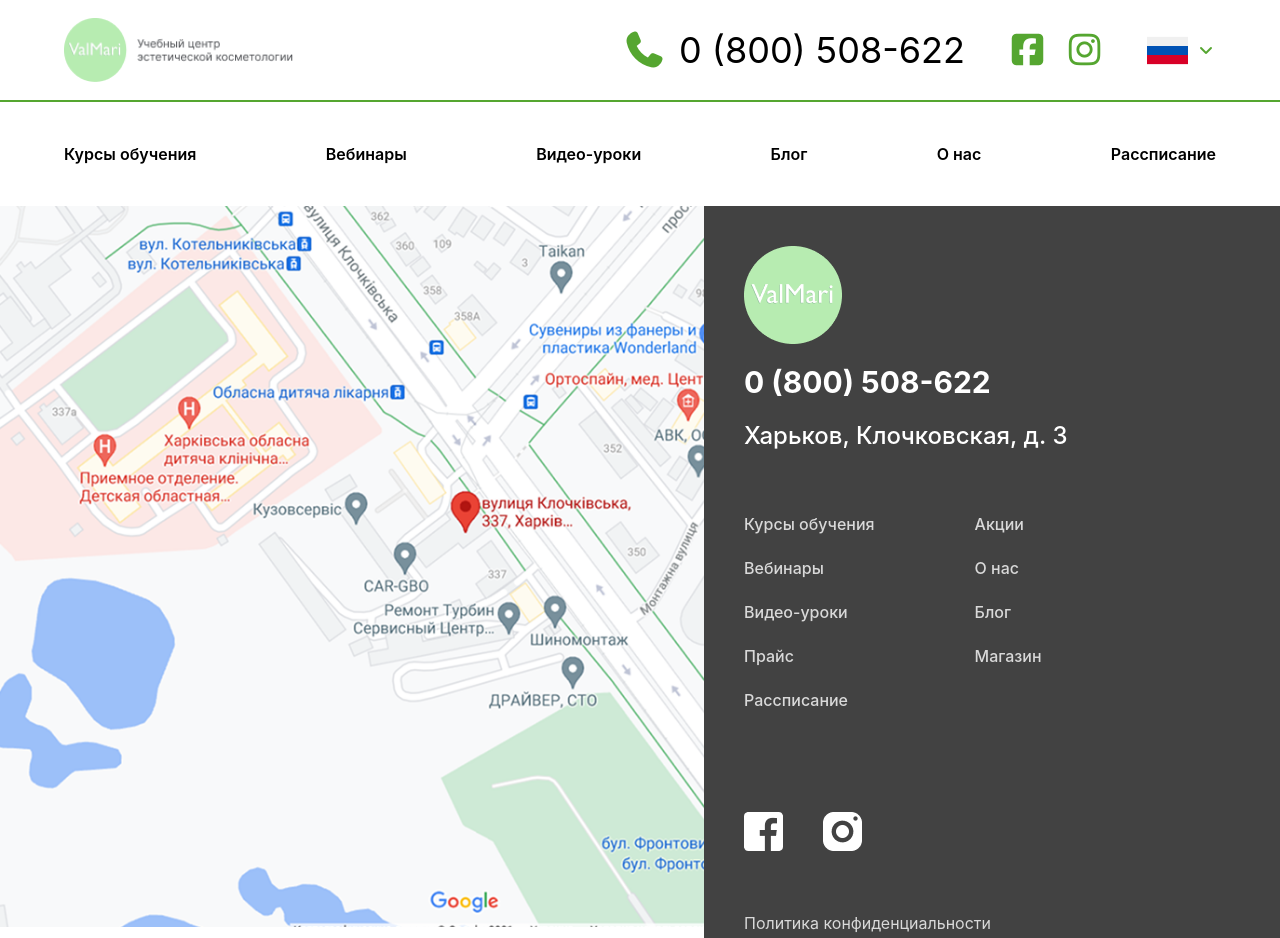
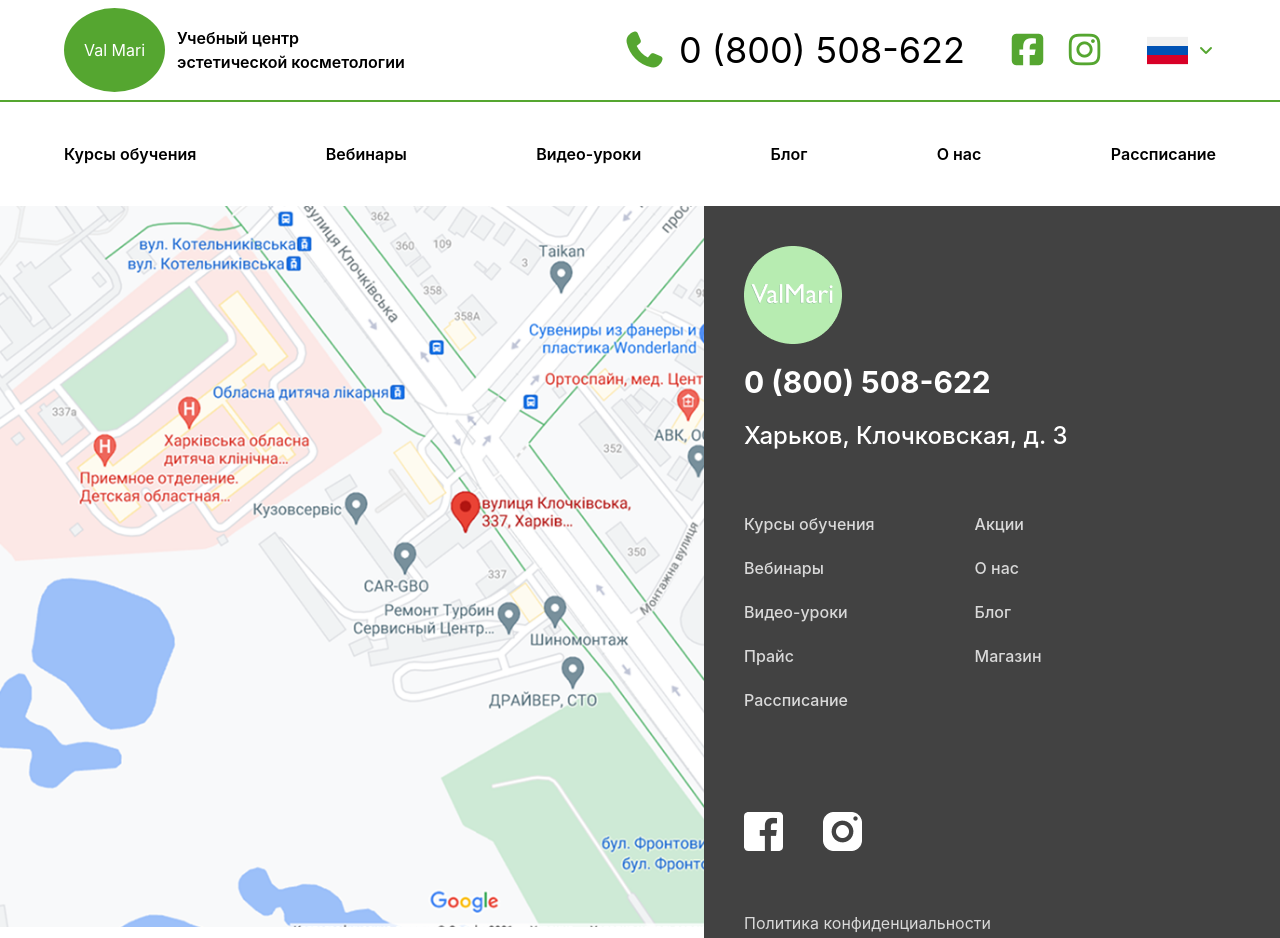
Before and after one commit to arion1986/git3, a website: page src/page6.html in a window 1280 px wide. Shown: the top 938 px of the page. Drawn offline with nearby package versions, Linux system fonts and the light colour scheme; files that its build step writes are made by us from their sources.

Commit message:
Fixed Logo

```diff
--- a/src/page3.html
+++ b/src/page3.html
@@ -10,7 +10,10 @@
 <body>
  <header class="border-b-2 border-[#55A630]">
        <div  class="lg:max-w-310 w-[90%] m-auto h-25 flex items-center justify-between">
-       <img class="lg:w-[20%]" src="page3/logo.png" alt="">
+       <div class="flex items-center gap-3">
+        <div class="bg-[#55A630] text-white p-[30px_20px] rounded-[50%]"><h1>Val Mari</h1></div>
+        <h1 class="font-semibold">Учебный центр <br> эстетической косметологии</h1>
+       </div>
        <div class=" items-center lg:gap-10 lg:flex hidden">
          <div class="flex items-center gap-3">
             <i class="fa-solid fa-phone text-[#55A630] text-4xl"></i>
--- a/src/page6.html
+++ b/src/page6.html
@@ -10,7 +10,10 @@
 <body>
  <header class="border-b-2 border-[#55A630]">
        <div  class="lg:max-w-310 w-[90%] m-auto h-25 flex items-center justify-between">
-       <img class="lg:w-[20%]" src="page3/logo.png" alt="">
+       <div class="flex items-center gap-3">
+        <div class="bg-[#55A630] text-white p-[30px_20px] rounded-[50%]"><h1>Val Mari</h1></div>
+        <h1 class="font-semibold">Учебный центр <br> эстетической косметологии</h1>
+       </div>
        <div class=" items-center lg:gap-10 lg:flex hidden">
          <div class="flex items-center gap-3">
             <i class="fa-solid fa-phone text-[#55A630] text-4xl"></i>
@@ -31,10 +34,10 @@
  <nav class=" font-semibold flex lg:flex-row flex-col gap-y-6  m-auto items-start lg:items-center justify-between lg:max-w-310 w-[90%] py-10">
    <a class=" font-semibold hover:bg-black hover:p-[10px_20px] hover:rounded-md hover:text-white hover:duration-400 duration-400 hover:ease-in-out ease-in-out" href="../index.html"> <p>Курсы обучения</p></a>
    <a class=" font-semibold hover:bg-black hover:p-[10px_20px] hover:rounded-md hover:text-white hover:duration-400 duration-400 hover:ease-in-out ease-in-out" href="page2.html">  <p>Вебинары</p></a>
-   <a class=" font-semibold hover:bg-black hover:p-[10px_20px] hover:rounded-md hover:text-white hover:duration-400 duration-400 hover:ease-in-out ease-in-out" href="#"><p>Видео-уроки</p></a>
+   <a class=" font-semibold hover:bg-black hover:p-[10px_20px] hover:rounded-md hover:text-white hover:duration-400 duration-400 hover:ease-in-out ease-in-out" href="page3.html"><p>Видео-уроки</p></a>
    <a class=" font-semibold hover:bg-black hover:p-[10px_20px] hover:rounded-md hover:text-white hover:duration-400 duration-400 hover:ease-in-out ease-in-out" href="page4.html"> <p>Блог</p></a>
    <a class=" font-semibold hover:bg-black hover:p-[10px_20px] hover:rounded-md hover:text-white hover:duration-400 duration-400 hover:ease-in-out ease-in-out" href="page5.html"><p>О нас</p></a>
-   <a class=" font-semibold hover:bg-black hover:p-[10px_20px] hover:rounded-md hover:text-white hover:duration-400 duration-400 hover:ease-in-out ease-in-out" href="page6.html"><p>Рассписание</p></a>
+   <a class=" font-semibold hover:bg-black hover:p-[10px_20px] hover:rounded-md hover:text-white hover:duration-400 duration-400 hover:ease-in-out ease-in-out" href="#"><p>Рассписание</p></a>
  </nav>
 
     <footer class="lg:max-w-380 m-auto flex lg:flex-row flex-col-reverse">
```
